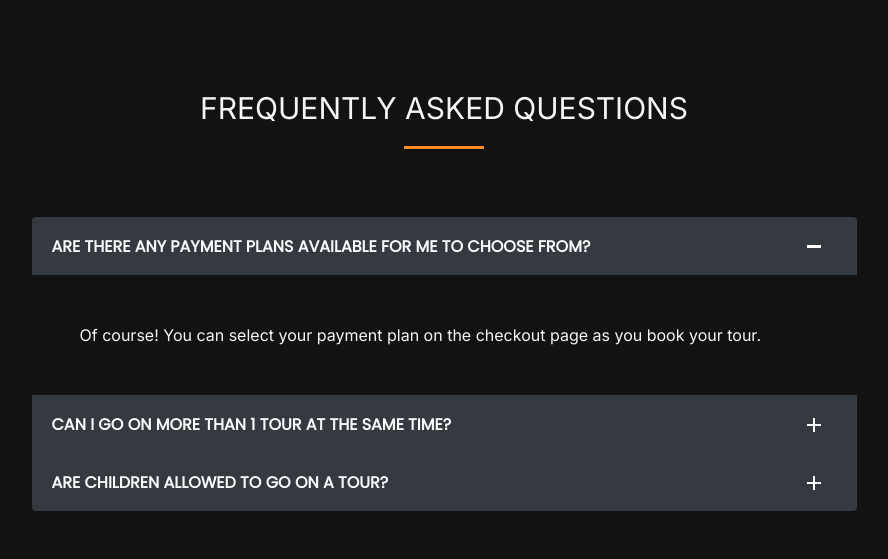
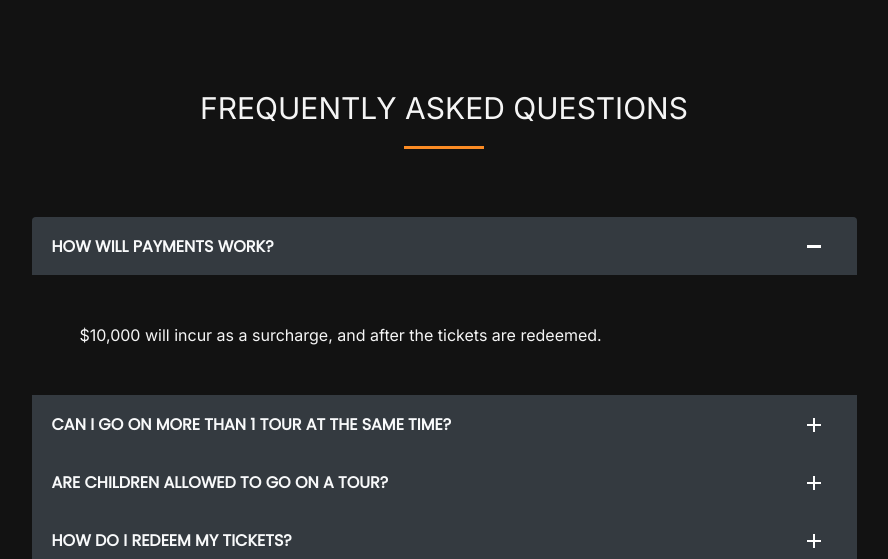
Before and after one commit to KhoiTran2023/odyssey, a Django app: page / in a window 1280 px wide. Shown: the part 5941-6500 px from the top of the page, without its empty margins (196-1084 px from the left). Run offline with Django 3.2, Linux system fonts and the light colour scheme; some libraries are stand-ins or nearby versions.

Commit message:
changed faq

```diff
--- a/odyssey/templates/odyssey/index.html
+++ b/odyssey/templates/odyssey/index.html
@@ -574,14 +574,14 @@
                     <div id="headingOne" class="card-header bg-dark shadow-sm border-0">
                         <h6 class="mb-0 font-weight-bold"><a href="#" data-toggle="collapse" data-target="#collapseOne"
                                 aria-expanded="true" aria-controls="collapseOne"
-                                class="d-block position-relative text-light text-uppercase collapsible-link py-2">Are
-                                there any payment plans available for me to choose from?</a></h6>
+                                class="d-block position-relative text-light text-uppercase collapsible-link py-2">How
+                                will payments work?</a></h6>
                     </div>
                     <div id="collapseOne" aria-labelledby="headingOne" data-parent="#accordionExample"
                         class="collapse show">
                         <div class="card-body p-5">
-                            <p class="font-weight-light m-0">Of course! You can select your payment plan on the checkout
-                                page as you book your tour.
+                            <p class="font-weight-light m-0">$10,000 will incur as a surcharge, and after the tickets
+                                are redeemed.
                             </p>
                         </div>
                     </div>
@@ -617,7 +617,22 @@
                         </div>
                     </div>
                 </div>
-
+                <div class="card">
+                    <div id="headingFour" class="card-header bg-dark shadow-sm border-0">
+                        <h6 class="mb-0 font-weight-bold"><a href="#" data-toggle="collapse" data-target="#collapseFour"
+                                aria-expanded="false" aria-controls="collapseFour"
+                                class="d-block position-relative collapsed text-light text-uppercase collapsible-link py-2">How
+                                do I redeem my tickets?</a></h6>
+                    </div>
+                    <div id="collapseFour" aria-labelledby="headingFour" data-parent="#accordionExample"
+                        class="collapse">
+                        <div class="card-body p-5">
+                            <p class="font-weight-light m-0">Present your ticket information in your profile center as
+                                you board the flight and an Odysseynaut will change the status for you!
+                            </p>
+                        </div>
+                    </div>
+                </div>
             </div>
         </div>
     </div>
```
Also changed, not shown: odyssey/templates/odyssey/order.html (+21 -12 lines).
